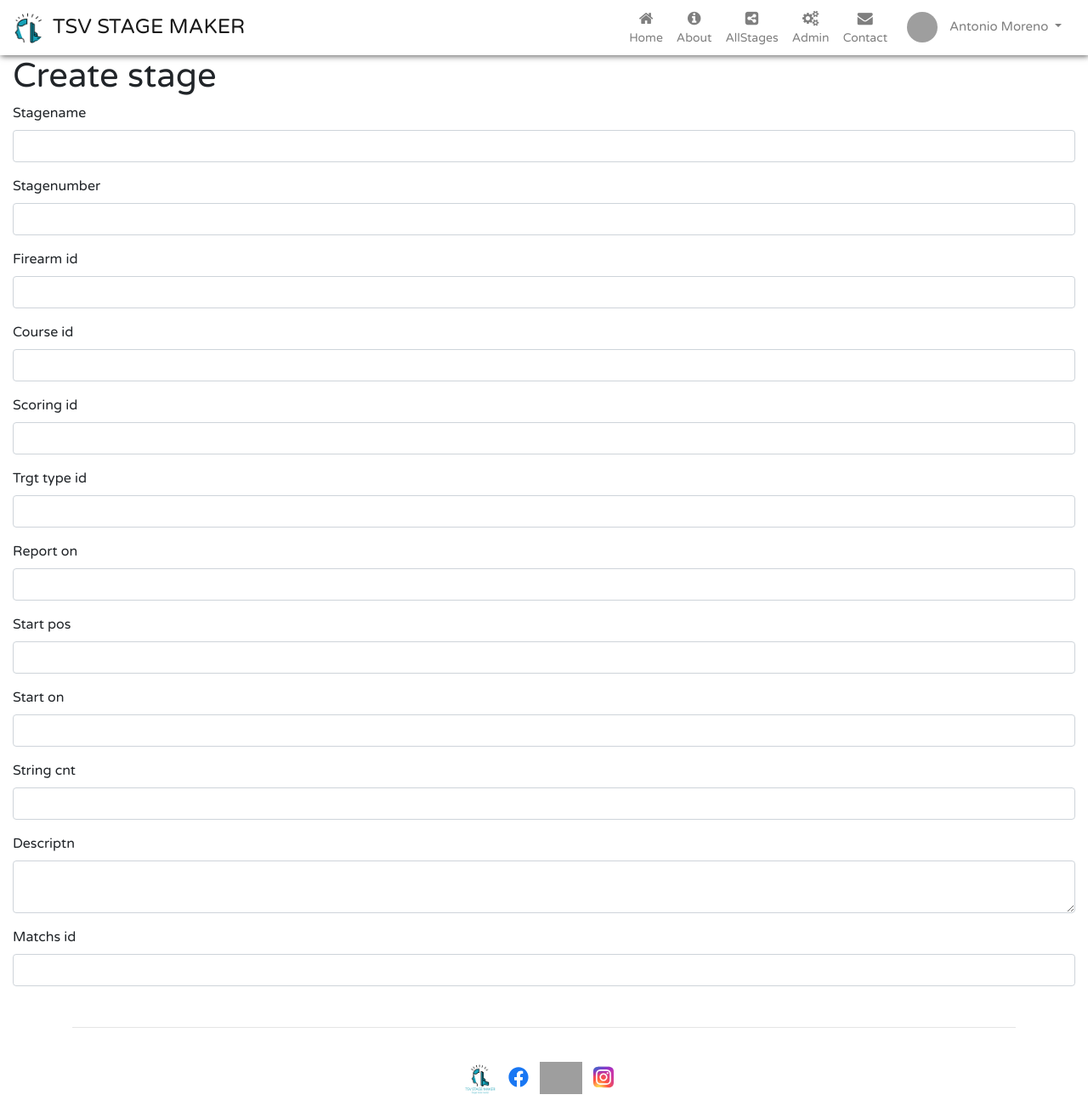
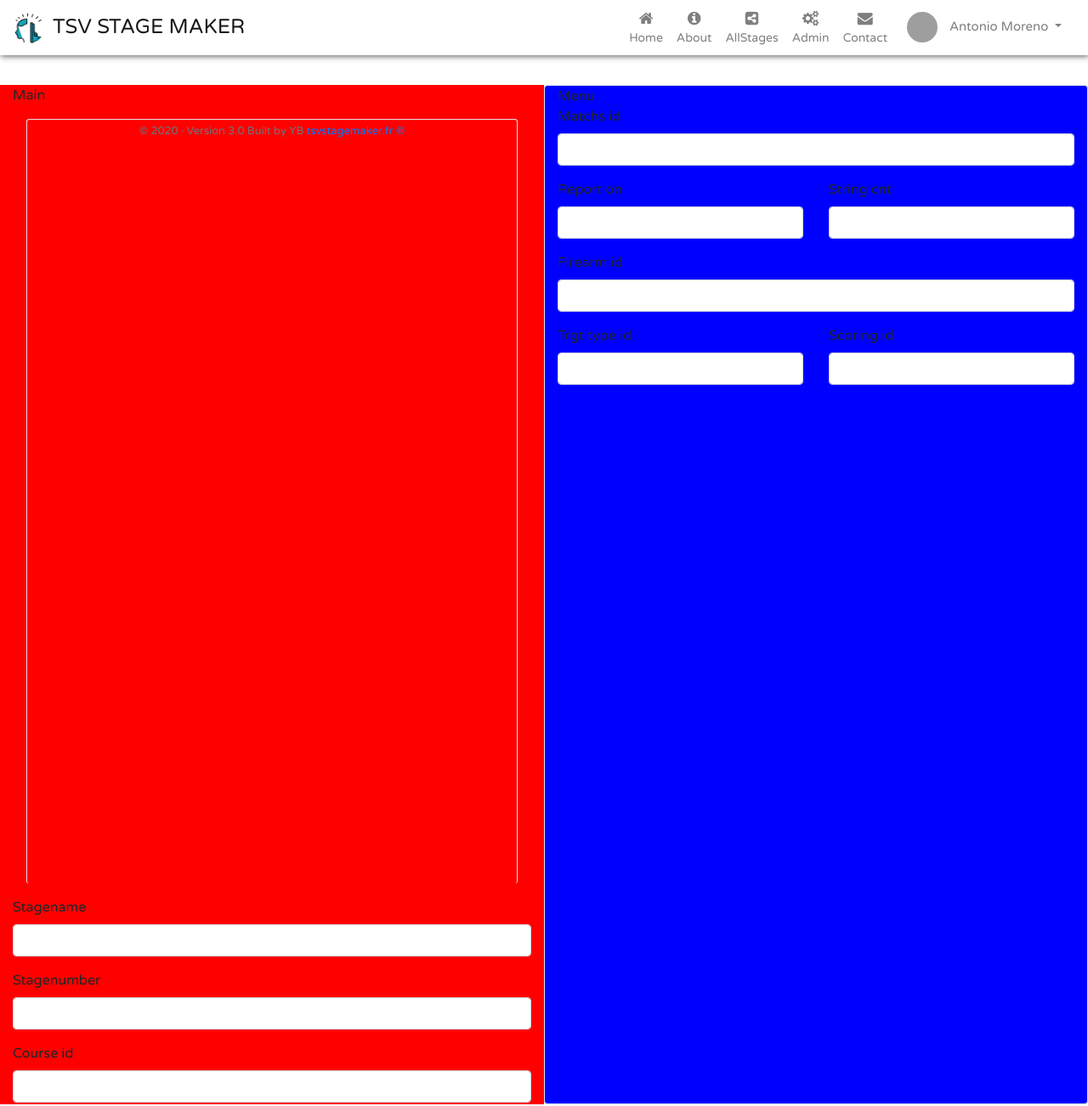
Before and after one commit to tsvstagemaker/tsvstagemaker_dev, a Symfony app: template templates/stages/createStage.html.twig in a window 1280 px wide. Shown: the top 1302 px of the page at 85% size. Run offline with Twig, Linux system fonts and the light colour scheme; the template is opened without the code that fills it, so the values that code supplies are empty; form fields are guessed from the names that the template uses; some libraries are stand-ins or nearby versions; grey boxes are pictures that could not be loaded.

Commit message:
add stage show and edit stage customize css and move all css in base, customize reate stage in progress fix bug between Matchs matchs

```diff
--- a/public/css/match.css
+++ b/public/css/match.css
@@ -1,3 +1,7 @@
 .info-match{
 	color: #17a2b8;
 }
+
+.thead-amtch-show{
+	font-size: 14px;
+}
--- a/src/Controller/StagesController.php
+++ b/src/Controller/StagesController.php
@@ -64,7 +64,7 @@
     }
 
     /**
-     * @Route("/stages/{id<[0-9]+>}", name="app_stages_show", methods={"GET"})
+     * @Route("/stages/{id<[0-9]+>}/show", name="app_stages_show", methods={"GET"})
      */
     public function showstage(Stage $stage): Response
     {
@@ -76,7 +76,7 @@
      /**
      * @Route("/stages/{id<[0-9]+>}/edit", name="app_stage_edit", methods={"GET", "PUT", "POST"})
      */
-     public function editstage(stages $stage, Request $request, EntityManagerInterface $em): Response
+     public function editstage(Stage $stage, Request $request, EntityManagerInterface $em): Response
      {
 
      if($request->isMethod('POST'))
--- a/templates/base.html.twig
+++ b/templates/base.html.twig
@@ -18,14 +18,15 @@
 		<link rel="stylesheet" href="https://fonts.googleapis.com/icon?family=Material+Icons">
 		<link rel="stylesheet" href="https://maxcdn.bootstrapcdn.com/font-awesome/4.7.0/css/font-awesome.min.css">
 		<link rel="stylesheet" href="{{ asset('css/navbar.css') }}" />
-
+		<link rel="stylesheet" href="{{ asset('css/match.css') }}" />
+		<link rel="stylesheet" href="{{ asset('css/stage.css') }}" />
         {% block stylesheets %}{% endblock %}
     </head>
      <body>
 
 
     {# Navbar if connected#}
-<nav class="navbar navbar-expand-xl navbar-light bg-light">
+<nav class="navbar navbar-expand-xl navbar-light bg-light fixed-top">
 	<a class="navbar-brand" href="{{ path('app_home') }}"><img src="{{ asset('images/logo_navbar.png') }}" alt="logo ipsc tsv stage maker">TSV STAGE MAKER</a>
 	{# <a href="#" class="navbar-brand"><i class="fa fa-cube"></i>Brand<b>Name</b></a>  #}
 	<button type="button" class="navbar-toggler" data-toggle="collapse" data-target="#navbarCollapse">
--- a/templates/main/about.html.twig
+++ b/templates/main/about.html.twig
@@ -6,11 +6,11 @@
 
 
 
-<div class="container container-about">
+<div class="container">
 	<div class="titre-about text-align">
 			<h1 class="mt-5 mb-5 ">{{ title }}</h1>
 	</div>
-	<div class="mx-auto my-auto p-5 border border-info">
+	<div class="mx-auto my-auto p-4 border border-info rounded">
 		<h2>TSV STAGE MAKER !</h2>
 		<p class="about-ss">App to create stages and matches for the ipsc community</p>
 	</div>
--- a/templates/matchs/showmatch.html.twig
+++ b/templates/matchs/showmatch.html.twig
@@ -54,7 +54,7 @@
                 <p class="card-text">Statsdirector:  <strong> {{ match.statsdirector }} </strong></p>
                 <p class="card-text">Rangemaster:  <strong> {{ match.rangemaster }} </strong></p>
                 <p class="card-text">Matchdirector:  <strong> {{ match.matchdirector }} </strong></p>
-                <a href="{{ path('app_match_edit', {'id': match.id}) }}" class="btn btn-info btn-block">Go Edit</a>
+                <a href="{{ path('app_match_edit', {'id': match.id}) }}" class="btn btn-info btn-block btn-sm">Go Edit</a>
             </div>
              <div class="card-footer d-flex justify-content-between text-muted">
                    <small>
@@ -75,7 +75,7 @@
                 </h4>
             </div>
             <table class="table table-sm">
-                  <thead>
+                  <thead class="thead-amtch-show">
                     <tr>
                       <th scope="col">#</th>
                       <th scope="col">Name</th>
--- a/templates/stages/createStage.html.twig
+++ b/templates/stages/createStage.html.twig
@@ -3,47 +3,96 @@
 {% block title 'Create stage' %}
 
 	{% block stylesheets %}
+		<style>
+		.container-create-stage{
+			margin-top: 100px;
+		}
+			.main{
+				background-color: red;
+				width: 90%;
+				height: 1200px;
+
+			}
+			.menu{
+				background-color: blue;
+				width: 90%;
+				height: 1200px;
+			}
+		</style
+		</style>
 	{% endblock %}
 
 
 {% block body %}
 
-	<div class="container-fluid">
+	<div class="container-fluid container-create-stage">
 
-	<h1>Create stage</h1>
 
+		<div class="row">
+		<div class="col-md-6 main mx-auto my-auto">
+			Main
+			<div id="dropzone" class="border border-bottom-0 rounded-sm h-75 m-3">
+				<p class="text-muted text-center">
+            <small>
+                &copy; {{ 'now'|date('Y') }} &middot;
+                Version 3.0 Built by YB <a href="https://www.tsvstagemaker.fr">tsvstagemaker.fr &reg;</a>
+            </small>
+            </p>
+			</div>
 				{{ form_start(CreateStageForm) }}
 
 				{{ form_row(CreateStageForm.stagename) }}
 				{{ form_row(CreateStageForm.stagenumber) }}
-		{{ form_row(CreateStageForm.FirearmId) }}
 				{{ form_row(CreateStageForm.CourseId) }}
-		{{ form_row(CreateStageForm.ScoringId) }}
-		{{ form_row(CreateStageForm.TrgtTypeId) }}
-		{# {{ form_row(CreateStageForm.IcsStageId) }}
+				{{ form_row(CreateStageForm.StartOn) }}
+				{{ form_row(CreateStageForm.StartPos) }}
+				{{ form_row(CreateStageForm.Descriptn) }}
+
 				{{ form_row(CreateStageForm.TrgtPaper) }}
 				{{ form_row(CreateStageForm.TrgtPopper) }}
 				{{ form_row(CreateStageForm.TrgtPlates) }}
 				{{ form_row(CreateStageForm.TrgtVanish) }}
 				{{ form_row(CreateStageForm.TrgtPenlty) }}
-		{{ form_row(CreateStageForm.MinRounds) }} #}
+				{{ form_row(CreateStageForm.bobber) }}
+				{{ form_row(CreateStageForm.MinRounds) }}
+				{{ form_row(CreateStageForm.MaxPoints) }}
+		</div>
+
+		<div class="col-md-6 menu border rounded mx-auto my-auto">
+			Menu
+			<div class="row">
+				<div class="col-md-12">
+						{{ form_row(CreateStageForm.MatchsId) }}
+					<div class="row">
+						<div class="col-md-6">
 							{{ form_row(CreateStageForm.ReportOn) }}
-		{# {{ form_row(CreateStageForm.MaxPoints) }} #}
-		{{ form_row(CreateStageForm.StartPos) }}
-		{{ form_row(CreateStageForm.StartOn) }}
+						</div>
+						<div class="col-md-6">
 							{{ form_row(CreateStageForm.StringCnt) }}
-		{{ form_row(CreateStageForm.Descriptn) }}
-		{# {{ form_row(CreateStageForm.bobber) }}
+						</div>
+					</div>
+						{{ form_row(CreateStageForm.FirearmId) }}
+					<div class="row">
+						<div class="col-md-6">
+							{{ form_row(CreateStageForm.TrgtTypeId) }}
+						</div>
+						<div class="col-md-6">
+						{{ form_row(CreateStageForm.ScoringId) }}
+						</div>
+					</div>
+				</div>
+			</div>
+
+		{# {{ form_row(CreateStageForm.IcsStageId) }}
 		{{ form_row(CreateStageForm.filename) }}
 		{{ form_row(CreateStageForm.fileurl) }}
 		{{ form_row(CreateStageForm.filenameimg) }}
 		{{ form_row(CreateStageForm.fileurlimg) }}
 		{{ form_row(CreateStageForm.datastage) }} #}
-		{{ form_row(CreateStageForm.MatchsId) }}
 
 			{{ form_end(CreateStageForm) }}
-
-
+		</div>
+	</div>
 
 	</div>
 
--- a/templates/stages/showStage.html.twig
+++ b/templates/stages/showStage.html.twig
@@ -12,8 +12,6 @@
 			<div class="card">
 				<div class="card-body">
 					<h1 class="card-title text-center">{{ stage.stagename|capitalize }}</h1>
-
-
 
                  	<div class="row mt-3 mb-3">
                  		<div class="col-md-12">
@@ -71,7 +69,7 @@
 							<p class="card-text">Number of Disappearing Targets: <strong>{{ stage.getTrgtVanish }}</strong></p>
                  		</div>
                  	</div>
-
+                 	<a href="{{ path('app_stage_edit', {'id': stage.id}) }}" class="btn btn-info btn-block btn-sm">Go Edit</a>
 					<div class="d-flex justify-content-between text-muted">
                      <small>
                         <p class="card-text">Created: {{ stage.createdAt|date }}</p>
```
Also changed, not shown: src/Controller/MatchsController.php (+9 -3 lines), src/Form/CreateStageFormType.php (+8 -8 lines), templates/matchs/creatematch.html.twig (+4 -6 lines), templates/matchs/editmatch.html.twig (+3 -5 lines), templates/matchs/index.html.twig (+10 -12 lines), templates/stages/editstage.html.twig (added, +10 -0 lines), templates/stages/index.html.twig (+2 -7 lines). Lines whose indentation alone changed are shown as unchanged.
